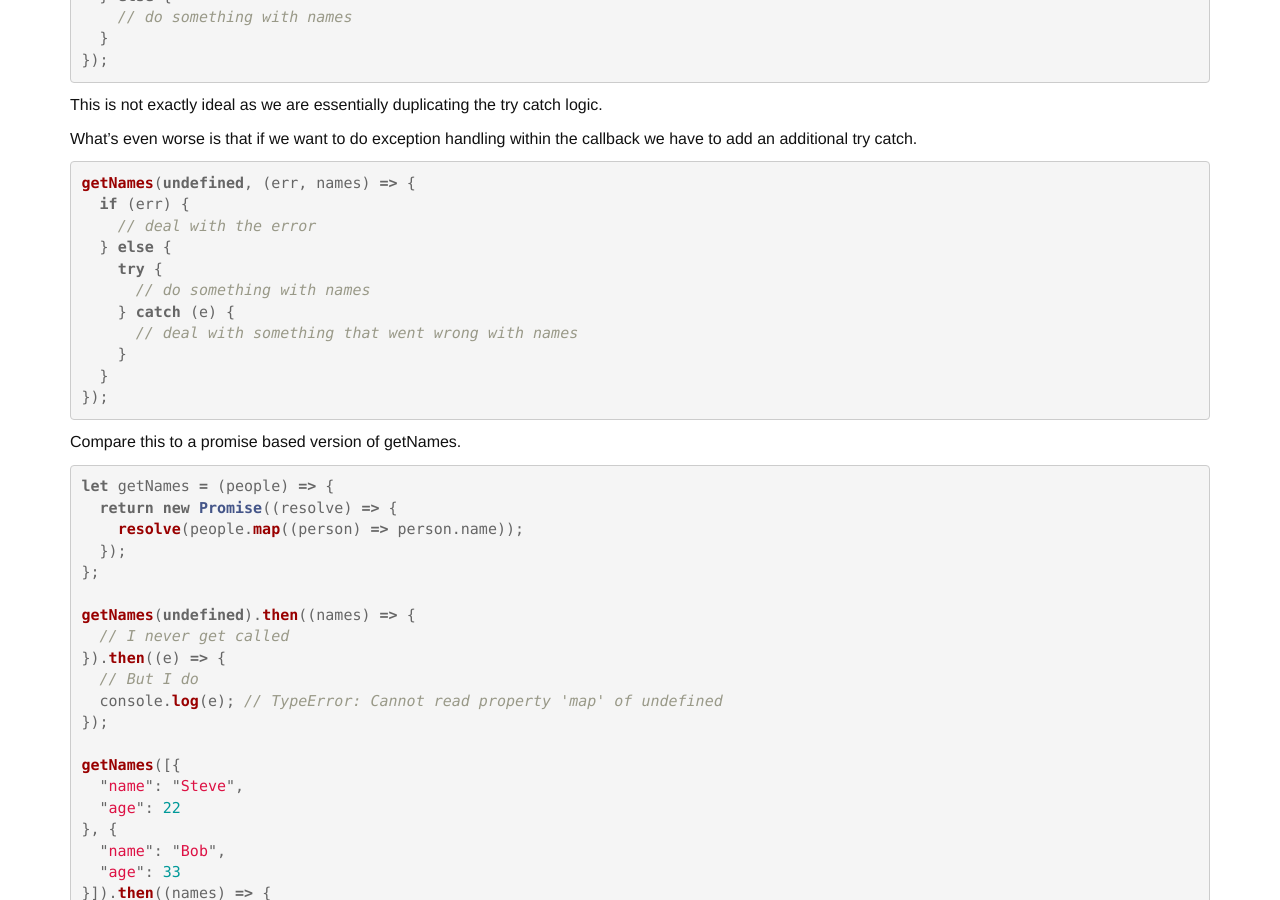
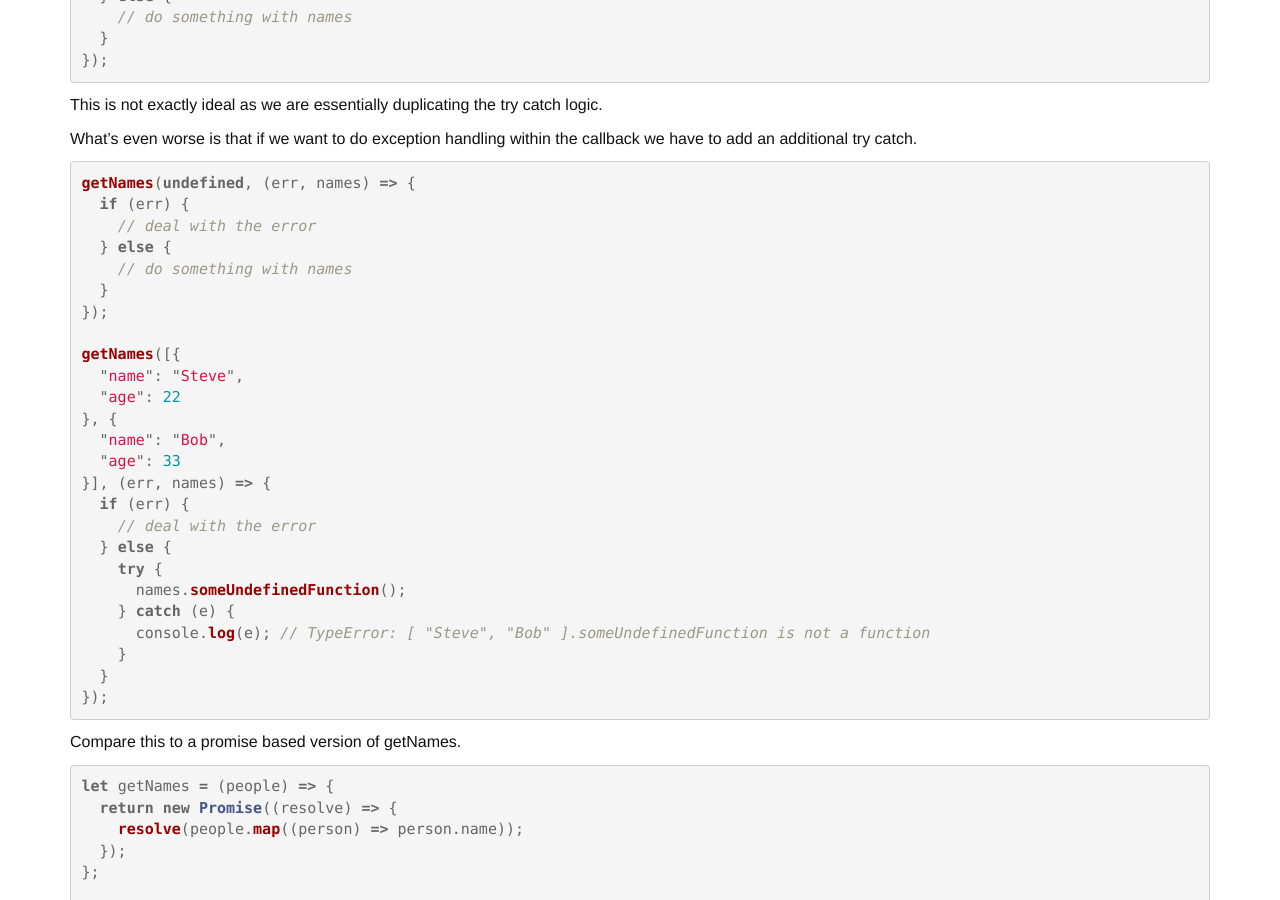
Before and after one commit to BenJanecke/benjanecke.github.com, a Jekyll site: the page built from _posts/2015-05-28-promises-the-basics.markdown, in a window 1280 px wide and 900 px high, scrolled down 3146 px. Built offline with Jekyll 4.4.1, drawn with Linux system fonts in a browser that asks for light colours.

Commit message:
match last examples

```diff
--- a/_posts/2015-05-28-promises-the-basics.markdown
+++ b/_posts/2015-05-28-promises-the-basics.markdown
@@ -199,10 +199,24 @@ getNames(undefined, (err, names) => {
   if (err) {
     // deal with the error
   } else {
+    // do something with names
+  }
+});
+
+getNames([{
+  "name": "Steve",
+  "age": 22
+}, {
+  "name": "Bob",
+  "age": 33
+}], (err, names) => {
+  if (err) {
+    // deal with the error
+  } else {
     try {
-      // do something with names
+      names.someUndefinedFunction();
     } catch (e) {
-      // deal with something that went wrong with names
+      console.log(e); // TypeError: [ "Steve", "Bob" ].someUndefinedFunction is not a function
     }
   }
 });
```
